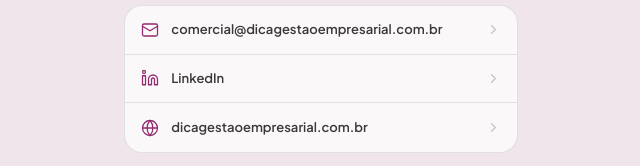
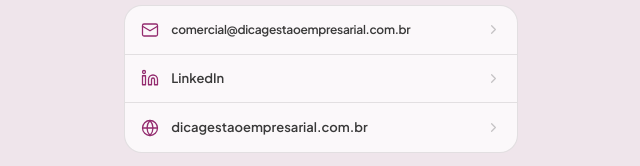
Before and after one commit to ELIZABETEALFENAS/cartao-virtual-dica, a plain HTML site: page daniel/index.html in a window 1280 px wide. Shown: the part 520-686 px from the top of the page, 319-959 px from the left. Drawn offline with Linux system fonts and the light colour scheme.

Commit message:
Ajusta exibição do e-mail no cartão de Daniel

```diff
--- a/daniel/index.html
+++ b/daniel/index.html
@@ -117,6 +117,7 @@
   .link:focus-visible{outline:2px solid var(--magenta);outline-offset:-2px}
   .link svg{flex:none;color:var(--magenta)}
   .link .txt{flex:1;min-width:0;overflow-wrap:anywhere}
+  .link .txt.email-daniel{font-size:12px;letter-spacing:-.025em;white-space:nowrap;overflow-wrap:normal}
   .link .seta{color:rgba(57,57,57,.28)}
 
   .pe{
@@ -152,7 +153,7 @@
   <nav class="links" aria-label="Contatos">
     <a class="link" href="mailto:comercial@dicagestaoempresarial.com.br">
       <svg width="18" height="18" viewBox="0 0 24 24" fill="none" stroke="currentColor" stroke-width="1.7" stroke-linecap="round" stroke-linejoin="round"><rect x="2" y="4" width="20" height="16" rx="2"/><path d="m22 7-10 6L2 7"/></svg>
-      <span class="txt">comercial@dicagestaoempresarial.com.br</span>
+      <span class="txt email-daniel">comercial@dicagestaoempresarial.com.br</span>
       <svg class="seta" width="15" height="15" viewBox="0 0 24 24" fill="none" stroke="currentColor" stroke-width="2" stroke-linecap="round" stroke-linejoin="round"><polyline points="9 18 15 12 9 6"/></svg>
     </a>
     <a class="link" href="https://linkedin.dicagestaoempresarial.com.br" target="_blank" rel="noopener">
```
